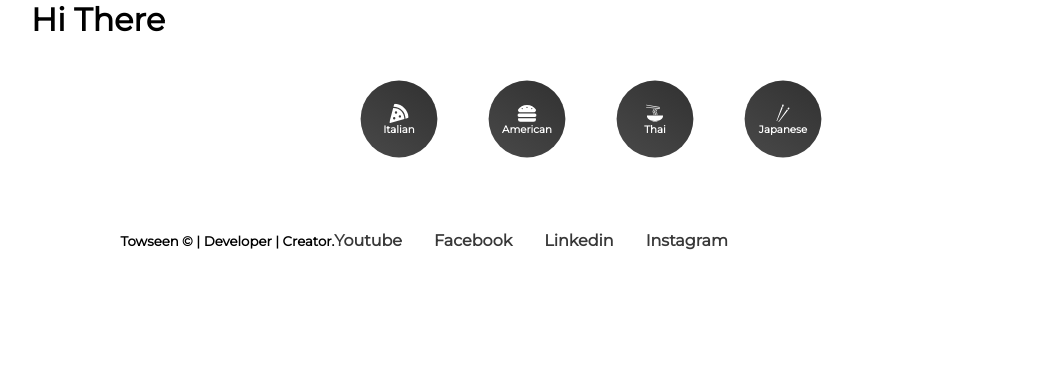
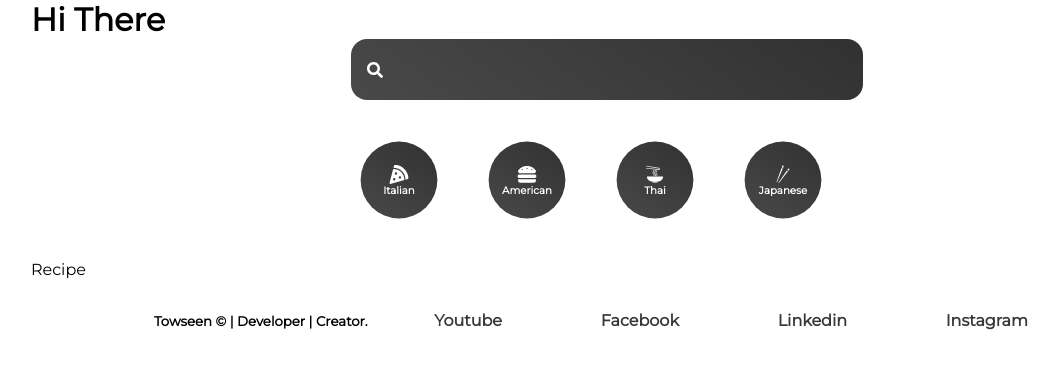
Before and after one commit to Towson008/myFoodRecipe, a React (Create React App) app: page /recipe/1 in a window 1280 px wide. Shown: the top 368 px of the page, without its empty margins (33-1092 px from the left). Built offline with nearby package versions, Linux system fonts and the light colour scheme.

Commit message:
Recipes/Searched updated

```diff
--- a/src/App.js
+++ b/src/App.js
@@ -2,12 +2,14 @@ import Pages from "./pages/Pages";
 import Category from "./components/Category";
 import { BrowserRouter } from "react-router-dom";
 import Footer from "./components/Footer";
+import Search from "./components/Search";
 
 function App() {
   return (
     <div className="App">
       <h1>Hi There</h1>
       <BrowserRouter>
+        <Search />
         <Category />
         <Pages />
         <Footer />
--- a/src/components/Footer.jsx
+++ b/src/components/Footer.jsx
@@ -26,6 +26,7 @@ export default Footer
 
 const Wrapper = styled.div`
     display: flex;
+    justify-content: space-around;
     padding: 2rem;
     width: 90%;
     margin: auto;
--- a/src/components/Popular.jsx
+++ b/src/components/Popular.jsx
@@ -2,6 +2,7 @@ import { useEffect, useState } from "react";
 import styled from "styled-components";
 import { Splide, SplideSlide } from "@splidejs/react-splide";
 import "@splidejs/react-splide/css";
+import {Link} from "react-router-dom"
 
 function Popular() {
   const [popular, setPopular] = useState([]);
@@ -44,9 +45,11 @@ function Popular() {
             return (
               <SplideSlide key={recipe.id}>
                 <Card>
+                  <Link to={'/recipe/+recipe.id'}>
                   <p>{recipe.title}</p>
                   <img src={recipe.image} alt={recipe.title} />
                   <Gradient />
+                  </Link>
                 </Card>
               </SplideSlide>
             );
--- a/src/components/Search.jsx
+++ b/src/components/Search.jsx
@@ -1,19 +1,54 @@
 import styled from "styled-components"
 import { useState } from "react"
 import {FaSearch} from "react-icons/fa"
+import {useNavigate} from "react-router-dom"
 
 function Search() {
+    const [input, setInput] = useState("");
+    const navigate = useNavigate();
+
+    const submitHandler = (e) => {
+        e.preventDefault();
+        // navigate('/searched/'+input);
+        navigate(`/searched/${input}`);
+    };
+
+
   return (
-    <FormStyle action="">
-        <input type="text" />
+    <FormStyle action="" onSubmit={submitHandler}>
+        <div>
+            <FaSearch></FaSearch>
+         <input onChange={(e) => setInput(e.target.value)} type="text" value={input} />
+        </div>
     </FormStyle>
   )
 }
 
 const FormStyle = styled.form`
     margin: 0rem 20rem;
-    position: relative;
-    width: 100%;
+
+    div{
+        width: 100%;
+        position: relative;
+    }
+    input{
+        border: none;
+        background: linear-gradient(35deg, #494949, #313131);
+        font-size: 1.5rem;
+        color: #ffffff;
+        padding: 1rem 3rem;
+        border: none;
+        border-radius: 1rem;
+        outline: none;
+        width: 100%;
+    }
+    svg{
+        position: absolute;
+        top: 50%;
+        left: 0%;
+        transform: translate(100%, -50%);
+        color: #ffffff;
+    }
 `
 
 export default Search
--- a/src/components/Veggie.jsx
+++ b/src/components/Veggie.jsx
@@ -2,6 +2,7 @@ import { useEffect, useState } from "react";
 import styled from "styled-components";
 import { Splide, SplideSlide } from "@splidejs/react-splide";
 import "@splidejs/react-splide/css";
+import {Link} from "react-router-dom"
 
 function Veggie() {
   const [veggie, setVeggie] = useState([]);
@@ -44,9 +45,11 @@ function Veggie() {
             return (
               <SplideSlide key={recipe.id}>
                 <Card>
+                  <Link to={'/recipe/+recipe.id'}>
                   <p>{recipe.title}</p>
                   <img src={recipe.image} alt={recipe.title} />
                   <Gradient />
+                  </Link>
                 </Card>
               </SplideSlide>
             );
--- a/src/pages/Cuisine.jsx
+++ b/src/pages/Cuisine.jsx
@@ -2,6 +2,7 @@ import React, { useEffect, useState } from "react";
 import styled from "styled-components";
 import { motion } from "framer-motion";
 import { Link, useParams } from "react-router-dom";
+
 
 function Cuisine() {
   const [cuisine, setCuisine] = useState([]);
@@ -24,8 +25,10 @@ function Cuisine() {
       {cuisine.map((item) => {
         return (
           <Card key={item.id}>
+            <Link to={'/recipe/+recipe.id'}>
             <img src={item.image} alt={item.title} />
             <h4>{item.title}</h4>
+            </Link>
           </Card>
         );
       })}
--- a/src/pages/Pages.jsx
+++ b/src/pages/Pages.jsx
@@ -1,13 +1,17 @@
 import React from "react";
 import Home from "./Home";
 import Cuisine from "./Cuisine";
+import Searched from "./Searched";
+import Recipe  from "./Recipe";
 import { Route, Routes } from "react-router-dom";
 
 function Pages() {
   return (
     <Routes>
+      <Route path="/" element={<Home />} />
       <Route path="/cuisine/:type" element={<Cuisine />} />
-      <Route path="/" element={<Home />} />
+      < Route path="/searched/:search" element={<Searched/>} />
+      <Route path='/recipe/:name' element={<Recipe />} />
     </Routes>
   );
 }
--- /dev/null
+++ b/src/pages/Recipe.jsx
@@ -0,0 +1,9 @@
+import React from 'react'
+
+function Recipe() {
+  return (
+    <div>Recipe</div>
+  )
+}
+
+export default Recipe
--- /dev/null
+++ b/src/pages/Searched.jsx
@@ -0,0 +1,59 @@
+import React from 'react'
+import {useEffect, useState} from 'react';
+import {useParams} from "react-router-dom";
+import { Link } from 'react-router-dom';
+import styled from "styled-components"
+
+function Searched() {
+    const [ searchedRecipes, setSearchedRecipes ] = useState([]);
+    let params = useParams();
+
+    const getSearched = async (name) => {
+        const data = await fetch(
+          `https://api.spoonacular.com/recipes/complexSearch?apiKey=${process.env.REACT_APP_API_KEY}&query=${name}&number=12`
+        );
+        const recipes = await data.json();
+        setSearchedRecipes(recipes.results);
+      };
+
+      useEffect(() => {
+        getSearched(params.search);
+      },[params.search]);
+
+      return (
+        <Grid>
+          {searchedRecipes.map((item) => {
+            return (
+              <Card key={item.id}>
+                <Link to={'/recipe/+recipe.id'}>
+                <img src={item.image} alt={item.title} />
+                <h4>{item.title}</h4>
+                </Link>
+              </Card>
+            );
+          })}
+        </Grid>
+      );
+}
+
+const Grid = styled.div`
+    display: grid;
+    grid-template-columns: repeat(auto-fit, minmax(20rem, 1fr));
+    grid-gap: 3rem;
+`;
+
+const Card = styled.div`
+  img {
+    width: 100%;
+    border-radius: 2rem;
+  }
+  a {
+    text-decoration: none;
+  }
+  h4 {
+    text-align: center;
+    padding: 1rem;
+  }
+`;
+
+export default Searched
```
